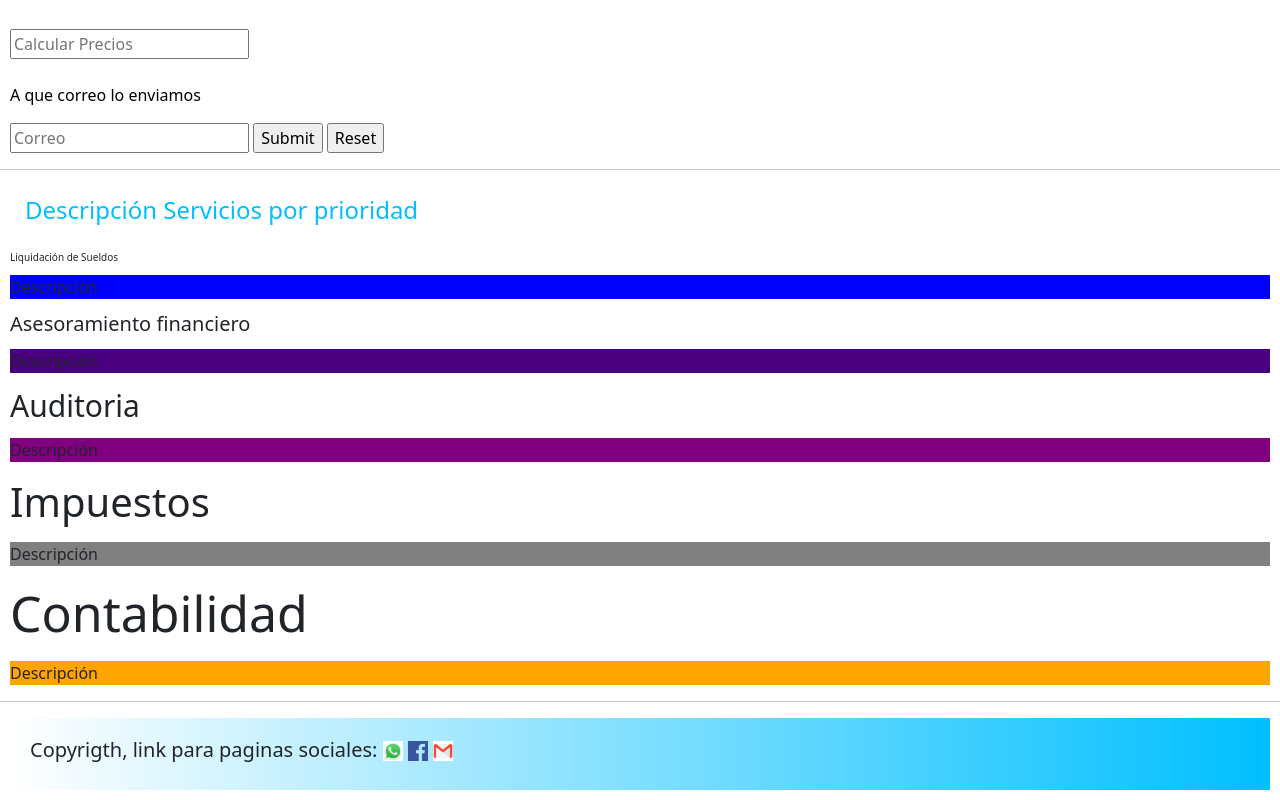
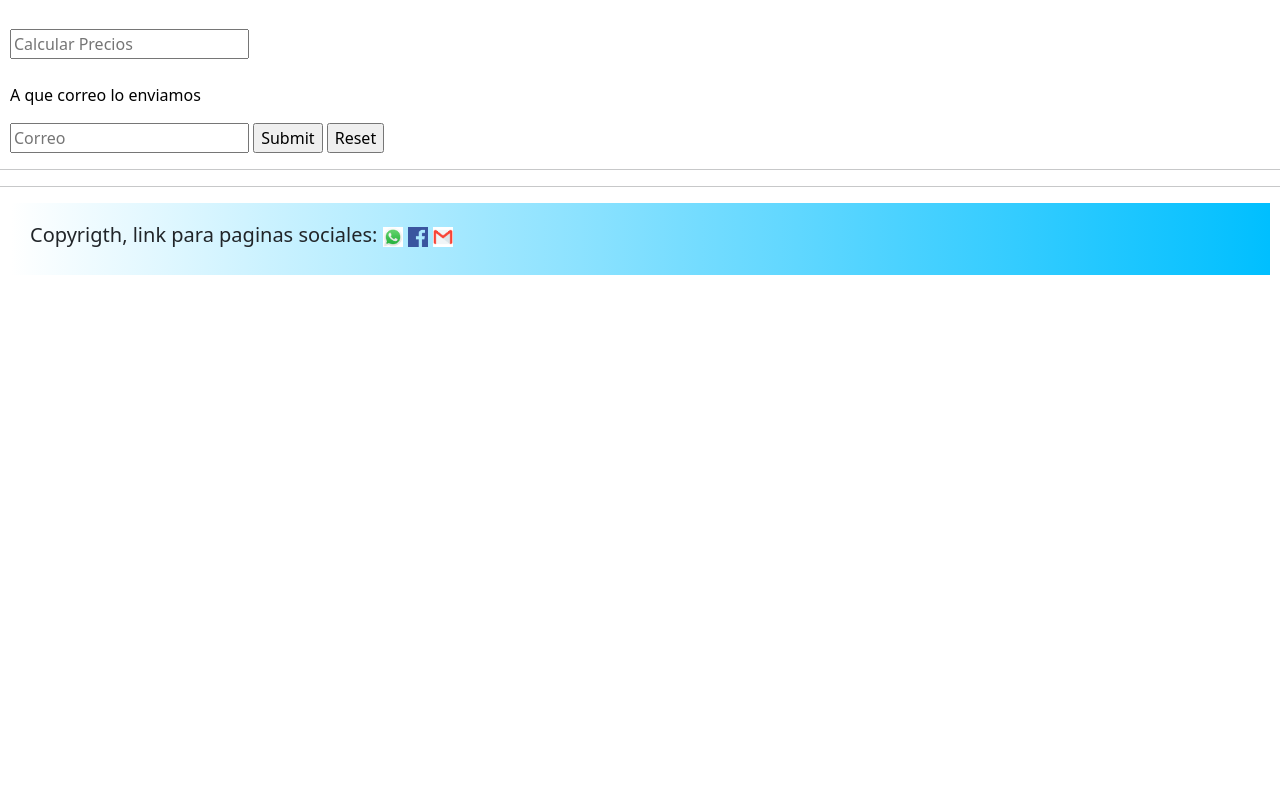
Before and after one commit to HeinnerNranjo/mi_repositorio, a website: page Paginas/Precios.html in a window 1280 px wide. Shown: the part 684-1484 px from the top of the page. After the commit the page ends 969 px from the top, so only its background shows below. Drawn offline with nearby package versions, Linux system fonts and the light colour scheme.

Commit message:
Se elimina el saas en la pagina precios

```diff
--- a/Paginas/Precios.html
+++ b/Paginas/Precios.html
@@ -96,20 +96,6 @@
         <input type="reset">
     </form>
     <hr>
-    <section>
-    <!-- Servicios : Descripción de los servicios que ofrecemos por prioridad. -->
-        <h4 class="subtitulos">Descripción Servicios por prioridad</h4>
-        <p class="servicio-1">Liquidación de Sueldos</p>
-        <p class="blue-background">Descripción</p>
-        <p class="servicio-2">Asesoramiento financiero</p>
-        <p class="indigo-background">Descripción</p>
-        <p class="servicio-3">Auditoria</p>
-        <p class="purple-background">Descripción</p>
-        <p class="servicio-4">Impuestos</p>
-        <p class="gray-background">Descripción</p>
-        <p class="servicio-5">Contabilidad</p>
-        <p class="orange-background">Descripción</p>
-    </section>
     <hr>
     <footer  class="footer">
         <h5 class="footer__Copyrigth">Copyrigth, link para paginas sociales:
```
